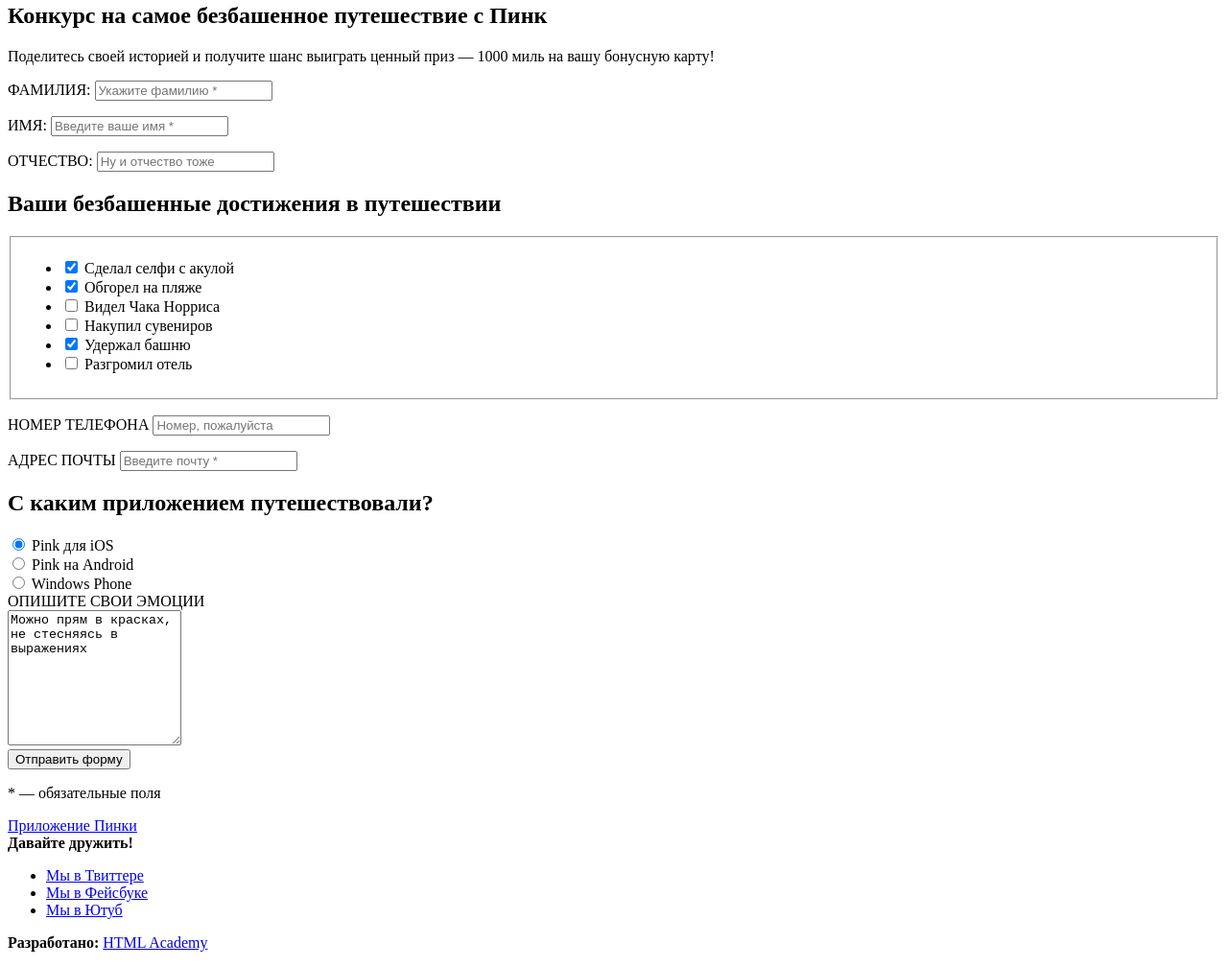
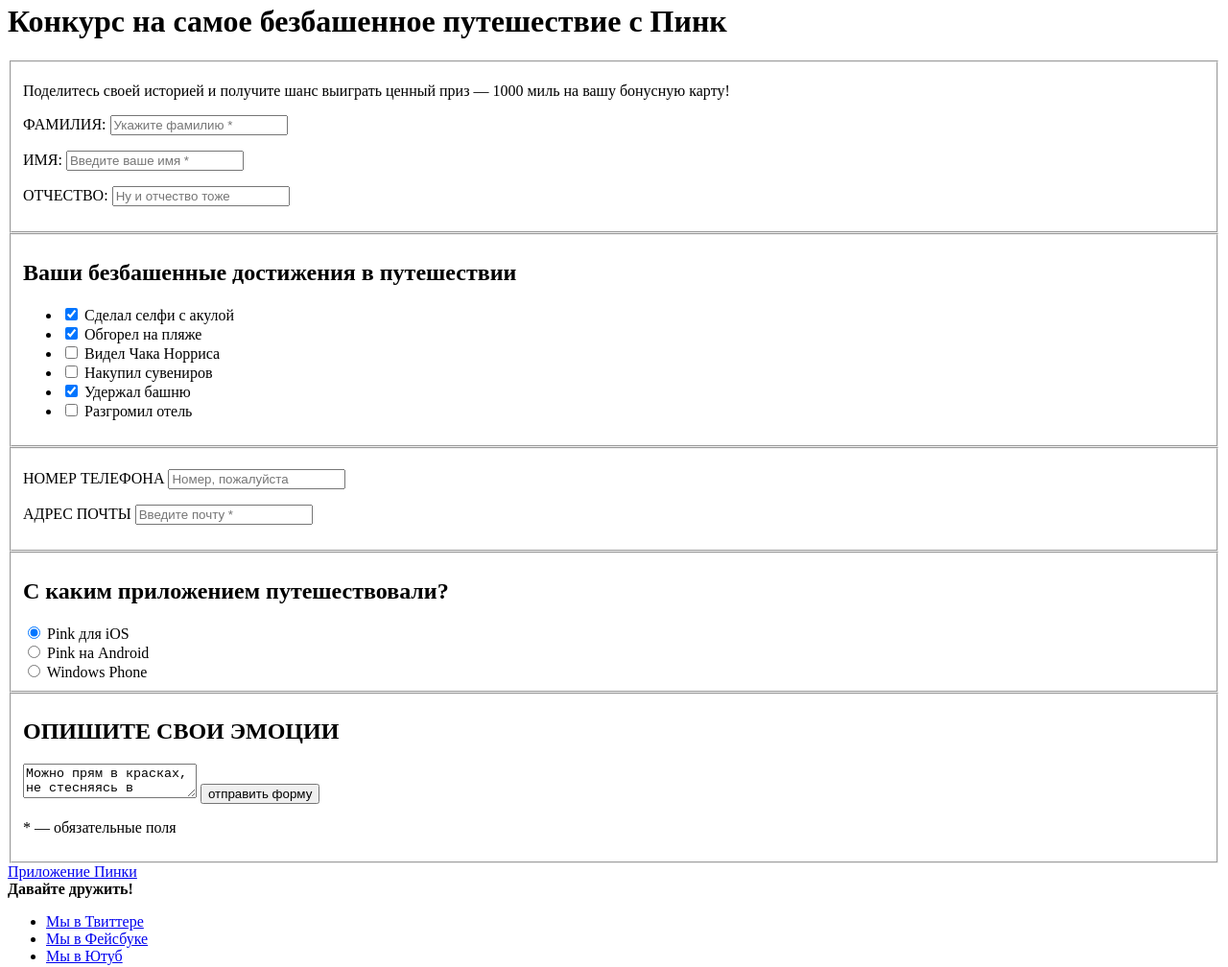
Before and after one commit to drmisssciurus/1756361-pink-23, a website: page source/form.html in a window 1280 px wide. Shown: the part 161-1169 px from the top of the page at 96% size. Drawn offline with Linux system fonts and the light colour scheme.

Commit message:
Исправление ошибок в верстке

```diff
--- a/source/form.html
+++ b/source/form.html
@@ -38,28 +38,25 @@
       </nav>
     </header>
     <main class="page-form">
-      <section class="page-form__item form">
-        <h2>Конкурс на самое безбашенное путешествие с Пинк</h2>
-        <p class="page-form__item--intro">Поделитесь своей историей и получите шанс выиграть ценный приз — 1000 миль на вашу бонусную карту!</p>
-        <form action="https://echo.htmlacademy.ru" method="post">
-          <p class="form__surname">
-            <label for="form__surname">ФАМИЛИЯ:</label>
-            <input id="form__surname" type="text" name="" placeholder="Укажите фамилию *">
+      <h1>Конкурс на самое безбашенное путешествие с Пинк</h2>
+      <form class="page-form__form form" action="https://echo.htmlacademy.ru/" method="post">
+      <fieldset class="form__item full-name">
+        <p class="form--intro">Поделитесь своей историей и получите шанс выиграть ценный приз — 1000 миль на вашу бонусную карту!</p>
+          <p class="full-name__wrapper">
+            <label class="full-name__label" for="surname">ФАМИЛИЯ:</label>
+            <input class="full-name__input" id="surname" type="text" name="" placeholder="Укажите фамилию *">
           </p>
-          <p class="form__name">
-            <label for="form__name">ИМЯ:</label>
-            <input id="form__name" type="text" name="" placeholder="Введите ваше имя *">
+          <p class="full-name__wrapper">
+            <label class="full-name__label" for="name">ИМЯ:</label>
+            <input class="full-name__input" id="name" type="text" name="" placeholder="Введите ваше имя *">
           </p>
-          <p class="form__patronymic">
-            <label for="form__patronymic">ОТЧЕСТВО:</label>
-            <input id="form__patronymic" type="text" name="" placeholder="Ну и отчество тоже">
+          <p class="full-name__wrapper">
+            <label class="full-name__label" for="patronymic">ОТЧЕСТВО:</label>
+            <input class="full-name__input" id="patronymic" type="text" name="" placeholder="Ну и отчество тоже">
           </p>
-        </form>
-      </section>
-      <section class="page-form__filter">
+      </fieldset>
+      <fieldset class="page-form__filter">
         <h2>Ваши безбашенные достижения в путешествии</h2>
-        <form class="page-form__filter filter" method="get" action="https://echo.htmlacademy.ru">
-          <fieldset class="filter__fieldset">
         <ul>
           <li class="filter__checkbox checkbox">
             <input class="checkbox__input" type="checkbox" name="shark" id="shark" checked>
@@ -93,10 +90,7 @@
           </li>
         </ul>
       </fieldset>
-        </form>
-      </section>
-      <section class="page-form__placeholder">
-        <form action="https://echo.htmlacademy.ru" method="post">
+      <fieldset class="page-form__placeholder">
           <p class="page-form__inform">
             <label for="page-form__number">НОМЕР ТЕЛЕФОНА</label>
             <input id="page-form__number" type="text" name="" placeholder="Номер, пожалуйста">
@@ -105,11 +99,9 @@
             <label for="page-form__adress">АДРЕС ПОЧТЫ</label>
             <input id="page-form__adress" type="text" name="" placeholder="Введите почту *">
           </p>
-        </form>
-      </section>
-      <section class="page-form__question">
+      </fieldset>
+      <fieldset class="page-form__question">
         <h2>С каким приложением путешествовали?</h2>
-        <form action="https://echo.htmlacademy.ru/" method="post">
         <label>
           <input type="radio" name="Pink для iOS" value="Pink для iOS" checked> Pink для iOS
         </label>
@@ -117,22 +109,18 @@
         <label>
           <input type="radio" name="Pink на Android" value="Pink на Android"> Pink на Android
         </label>
-          <br><label>
+        <br>
+        <label>
           <input type="radio" name="Windows Phone" value="Windows Phone"> Windows Phone
         </label>
+      </fieldset>
+      <fieldset class="page-form__comment">
+        <h2>ОПИШИТЕ СВОИ ЭМОЦИИ</h2>
+          <textarea id="" name="" rows="">Можно прям в красках, не стесняясь в выражениях</textarea>
+          <button type="submit" value="Отправить форму">отправить форму</button>
+          <p>* — обязательные поля</p>
+      </fieldset>
       </form>
-      <section class="page-form__comment">
-        <form action="https://echo.htmlacademy.ru/" method="post">
-          <label for="note">ОПИШИТЕ СВОИ ЭМОЦИИ</label>
-          <br>
-          <textarea id="note" name="note" rows="9">Можно прям в красках, не стесняясь в выражениях</textarea>
-          <div class="buttons">
-          <input type="submit" value="Отправить форму">
-          </div>
-          <p>* — обязательные поля</p>
-        </form>
-      </section>
-      </section>
     </main>
     <footer class="page-footer">
       <div class="page-footer__wrapper">
```
Lines whose indentation alone changed are shown as unchanged.
